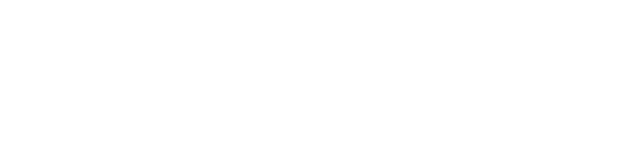
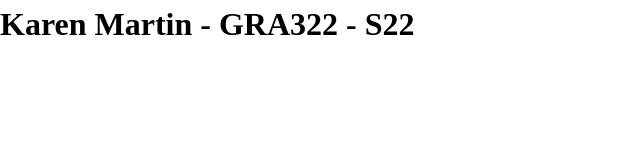
Before and after one commit to kmescamilla/gra322-s22, a plain HTML site: page index.html in a window 1280 px wide. Shown: the whole page, without its empty margins (0-640 px from the left). Drawn offline with Linux system fonts and the light colour scheme.

Commit message:
add page title

```diff
--- a/index.html
+++ b/index.html
@@ -4,7 +4,7 @@
 <head>
   <meta charset="utf-8">
 
-  <title></title>
+  <title>Karen Martin - GRA322 - S22</title>
 
   <meta name="viewport" content="width=device-width, initial-scale=1">
 
@@ -16,7 +16,7 @@
 
 <body>
   <!-- Add your content here -->
-
+  <h1>Karen Martin - GRA322 - S22</h1>
   <!-- Load Scripts -->
   <script src="js/scripts.js"></script>
 
```
